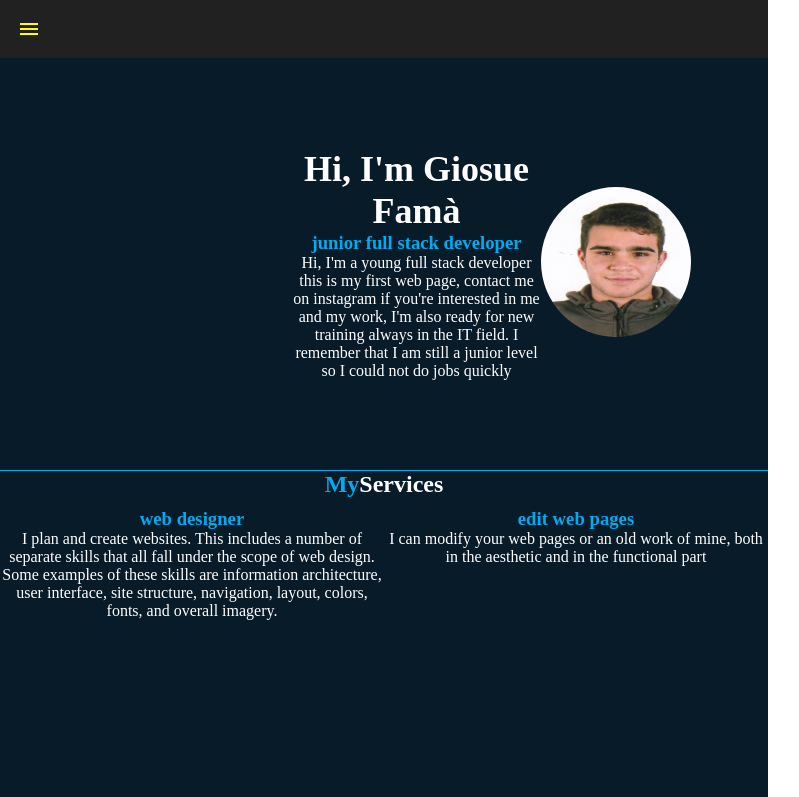
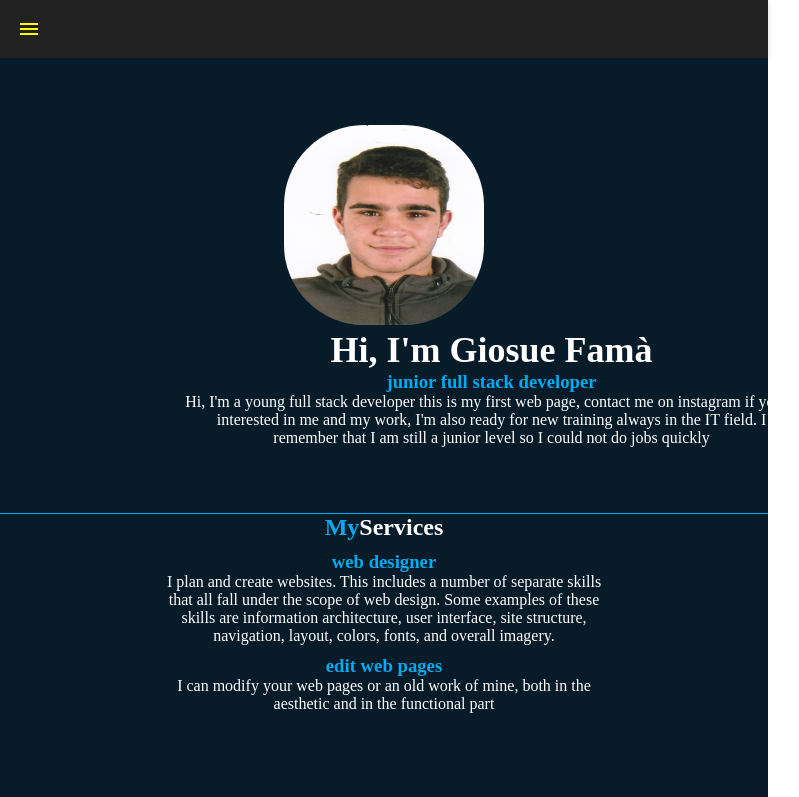
Before and after one commit to Giosue1dev/portfolio, a plain HTML site: page Progetto Html e Css Famà Giosue/index.html in a window 768 px wide. Shown: the top 797 px of the page, 799 px wide, since content can reach past the window. Drawn offline with Linux system fonts and the light colour scheme.

Commit message:
modifiche

```diff
--- a/Progetto Html e Css Famà Giosue/css/style.css
+++ b/Progetto Html e Css Famà Giosue/css/style.css
@@ -254,10 +254,23 @@ header .menu-btn:checked ~ .menu-icon .nav-icon::after{
         width: 60%;
     }
     .image{
-        width: 150px;
-        height: 150px;
+        width: 200px;
+        height: 200px;
     }
     .main-text{
         width: 60%;
     }
+    .home-content{
+        width: 100%;
+        margin-right: 10 0px;
+        }
+    .home{
+        flex-direction: column-reverse;
+        justify-content: center;
+
+    }
+    .services{
+        flex-direction: column;
+        align-items: center;
+    }
 }
```
Also changed, not shown: Progetto Html e Css Famà Giosue/CV/CV.html (+2 -2 lines), Progetto Html e Css Famà Giosue/css/curriculum.css (+16 -7 lines).
